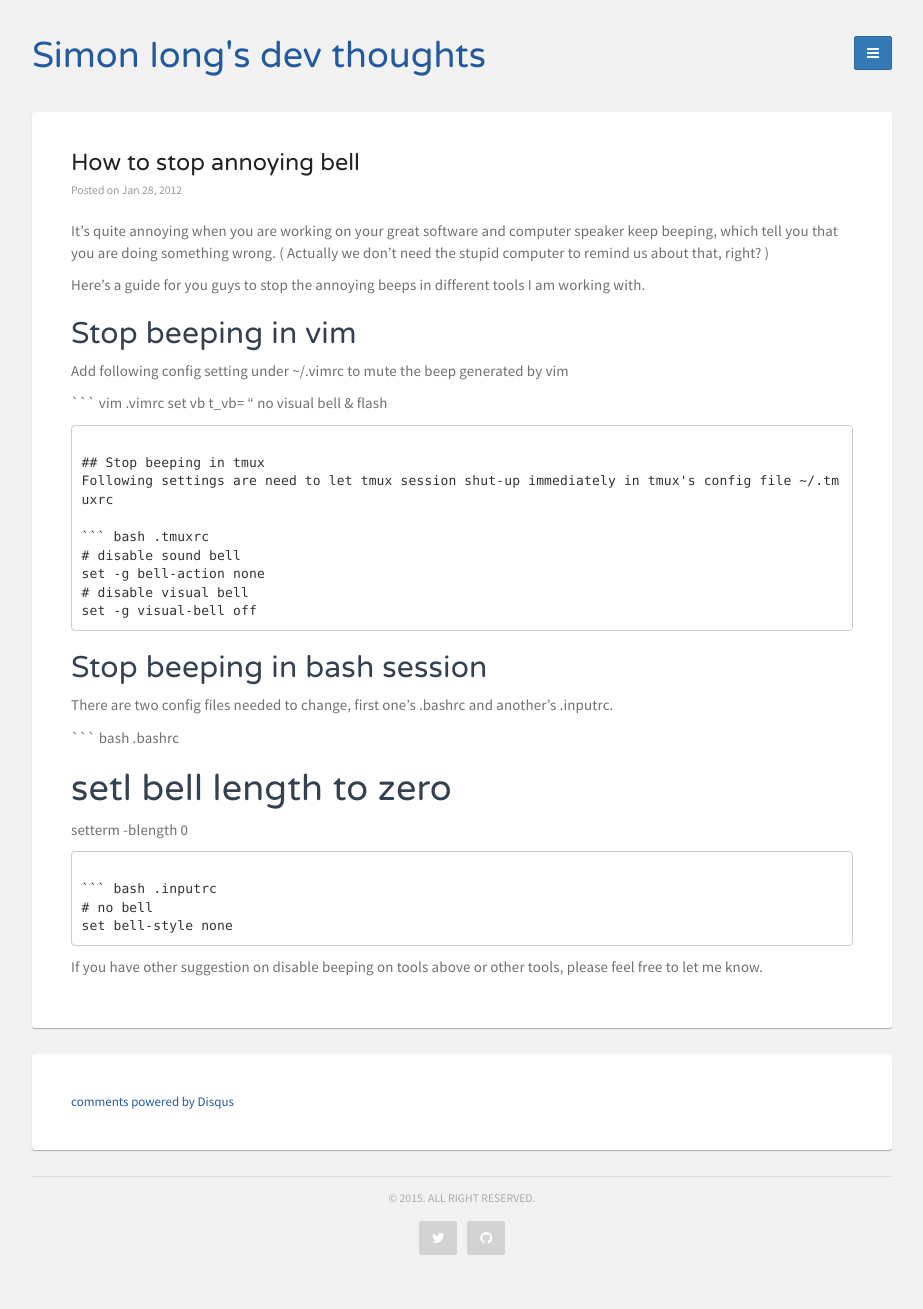
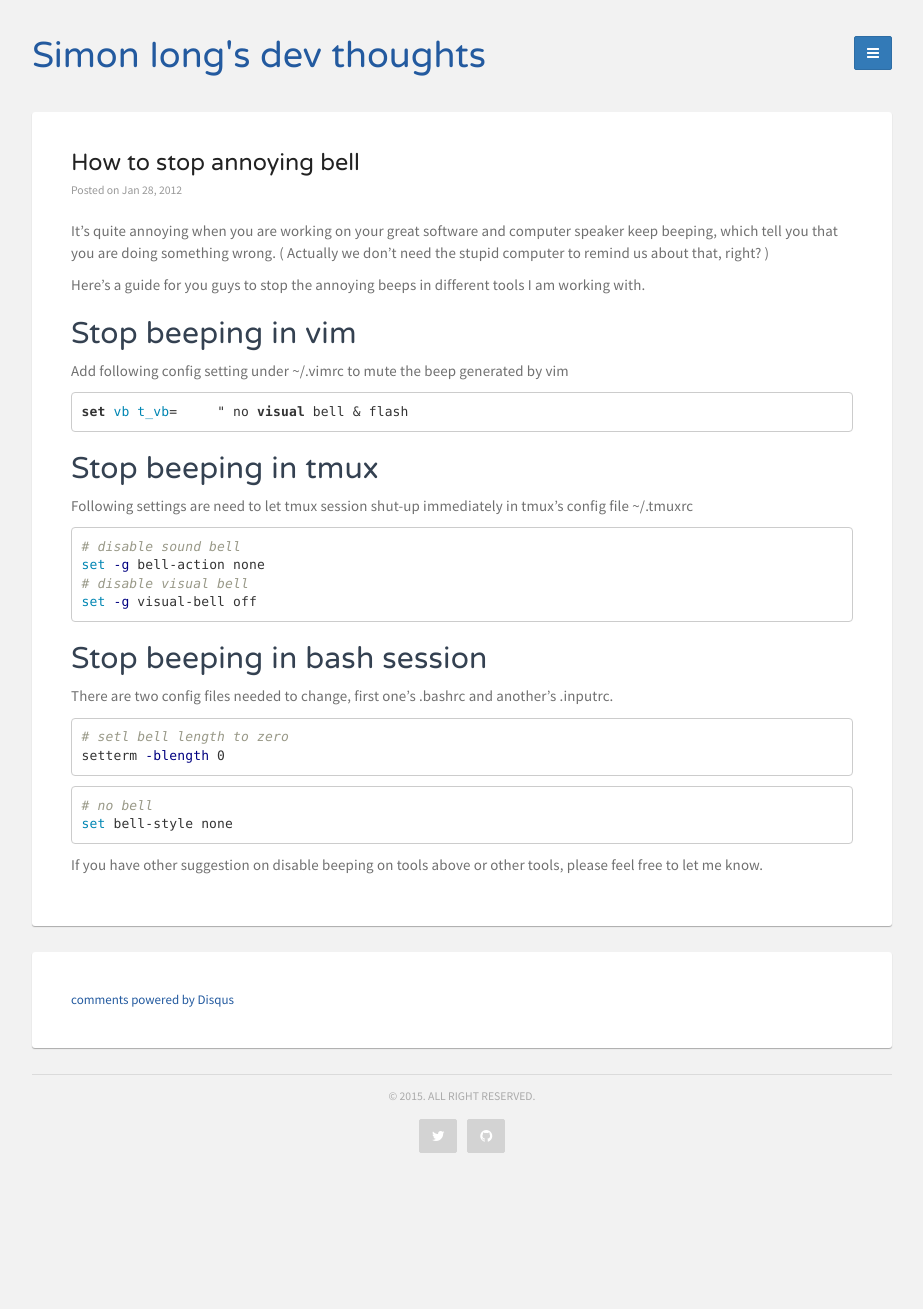
Before and after one commit to simoniong/blog, a Jekyll site: the page built from _posts/2012-01-28-how-to-stop-annoying-bell.markdown, in a window 1280 px wide. Shown: the whole page, without its empty margins (178-1101 px from the left). Built offline with Jekyll 4.4.1, drawn with Linux system fonts in a browser that asks for light colours; nearby versions of some CDN libraries; comment, search, counter and statistics services are not loaded; after the commit the page ends 1206 px from its top, so only the background shows below that.

````diff
--- a/_config.yml
+++ b/_config.yml
@@ -20,3 +20,5 @@
 markdown: kramdown
 kramdown:
   input: GFM
+
+excerpt_separator: "\n\n\n"
--- a/_posts/2012-01-28-how-to-stop-annoying-bell.markdown
+++ b/_posts/2012-01-28-how-to-stop-annoying-bell.markdown
@@ -10,17 +10,19 @@
 
 Here's a guide for you guys to stop the annoying beeps in different tools I am working with.
 
+
+
 ## Stop beeping in vim
 Add following config setting under ~/.vimrc to mute the beep generated by vim
 
-``` vim .vimrc
+``` vim
 set vb t_vb=     " no visual bell & flash
 ```
 
 ## Stop beeping in tmux
 Following settings are need to let tmux session shut-up immediately in tmux's config file ~/.tmuxrc
 
-``` bash .tmuxrc
+``` bash
 # disable sound bell
 set -g bell-action none
 # disable visual bell
@@ -30,12 +32,12 @@
 ## Stop beeping in bash session
 There are two config files needed to change, first one's .bashrc and another's .inputrc.
 
-``` bash .bashrc
+``` bash
 # setl bell length to zero
 setterm -blength 0
 ```
 
-``` bash .inputrc
+``` bash
 # no bell
 set bell-style none
 ```
````
Also changed, not shown: index.html (+1 -6 lines).
